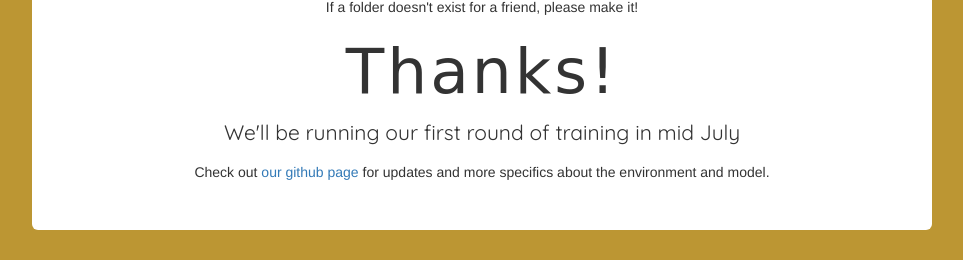
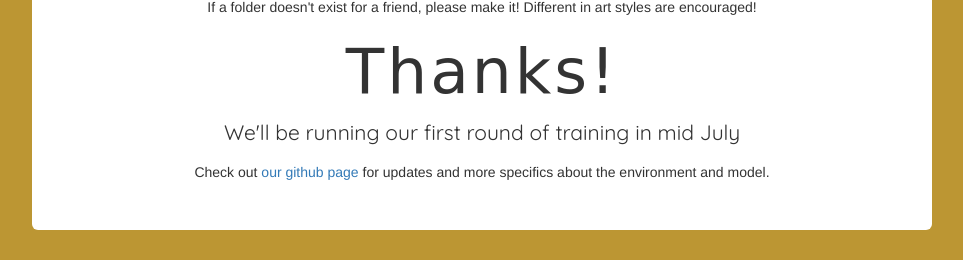
Before and after one commit to Kezzsim/friendentifier, a plain HTML site: page docs/index.html in a window 1280 px wide. Shown: the part 1490-1750 px from the top of the page, without its empty margins (158-1121 px from the left). Drawn offline with nearby package versions, Linux system fonts and the light colour scheme; a web font is replaced by a local one.

Commit message:
Encourage different art styles

```diff
--- a/docs/index.html
+++ b/docs/index.html
@@ -56,6 +56,7 @@
       <a href="https://drive.google.com/open?id=0B2uOLQJh7xYWd1c3TE1FNkFYams"><button type="button" class="btn btn-primary .btn-lg">Friend Drive <img class="iconBtn" src="img/GoogleDriveSVG.svg"/></button></a>
       May require sign-in with a google account to add images. <br/>
       If a folder doesn't exist for a friend, please make it!
+      Different in art styles are encouraged!
       <h1>Thanks!</h1>
       <p>We'll be running our first round of training in mid July</p>
       Check out <a href="https://github.com/Kezzsim/friendentifier">our github page </a> for updates and more specifics about the environment and model.
```
